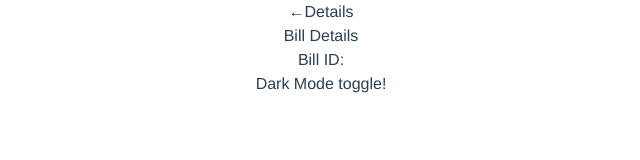
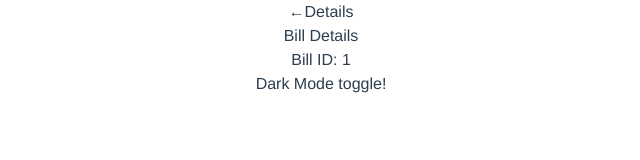
Before and after one commit to JeffreyHartman/hartman-bills-vue, a Vue app: page /bill/1 in a window 1280 px wide. Shown: the top 160 px of the page, without its empty margins (319-959 px from the left). Built offline with nearby package versions, Linux system fonts and the light colour scheme.

Commit message:
Change width of app. Add details link

```diff
--- a/src/App.vue
+++ b/src/App.vue
@@ -1,5 +1,5 @@
 <template>
-  <div class="dark:bg-black dark:text-white min-h-screen mx-auto">
+  <div class="dark:bg-black dark:text-white min-h-screen mx-auto max-w-6xl">
     <app-header></app-header>
     <side-bar v-if="$store.state.isSidebarOpen"></side-bar>
     <router-view/>
--- a/src/components/BillItem.vue
+++ b/src/components/BillItem.vue
@@ -1,4 +1,5 @@
 <template>
+  <router-link :to="{ name: 'bill-details', params: { id: bill.id } }">
     <div class="bill-item flex justify-between mb-4">
       <div class="text-left">
         <div class="mb-2 text-sm">{{ bill.name }}</div>
@@ -8,6 +9,7 @@
         <div>{{ formatAmount(bill.amount) }}</div>
       </div>
     </div>
+  </router-link>
 </template>
 
 <script>
--- a/src/components/BillsList.vue
+++ b/src/components/BillsList.vue
@@ -1,5 +1,5 @@
 <template>
-  <div class="container mx-auto max-w-md dark:bg-black dark:text-white">
+  <div class="container mx-auto dark:bg-black dark:text-white">
     <!-- Bills navigation -->
     <div class="navbar p-4 bg-gray-200 dark:bg-gray-800 mb-4 rounded-md text-sm">
         <button :class="{ 'active-filter': filter === 'upcoming' }" @click="setFilter('upcoming')" class="nav-button">UPCOMING</button>
@@ -23,7 +23,6 @@
           <bill-item
             :bill="bill"
             class="bg-white dark:bg-black px-8 pt-1"
-            @click="viewBillDetail(bill.id)"
           >
           </bill-item>
           <hr class="dark:border-gray-700"/>
@@ -35,7 +34,6 @@
 
 <script>
 import BillItem from '@/components/BillItem.vue'
-import { useRouter } from 'vue-router';
 import { mapState } from 'vuex';
 import { formatAmount } from '@/utils/formatting.js';
 
@@ -43,17 +41,6 @@ export default {
   name: 'BillsList',
   components: {
     'bill-item': BillItem
-  },
-  setup() {
-    const router = useRouter();
-
-    function viewBillDetail(id) {
-      router.push(`/bill/${id}`);
-    }
-
-    return {
-      viewBillDetail
-    }
   },
   computed: {
     ...mapState(['bills']),
--- a/src/components/nav/SideBar.vue
+++ b/src/components/nav/SideBar.vue
@@ -1,6 +1,6 @@
 <template>
   <div
-    class="sidebar fixed top-16 left-0 z-50 h-full w-64 bg-[#f0f8ff] dark:bg-[#1f2937] shadow-lg transform -translate-x-full transition-transform duration-1000 ease-in-out"
+    class="sidebar fixed top-16 left-0 z-50 h-full w-64 bg-[#f0f8ff] dark:bg-[#1f2937] shadow-lg transition transform duration-1000 ease-in-out"
     :class="{ 'translate-x-0': $store.state.isSidebarOpen }"
   >
     <div class="p-4">
--- a/src/router/index.js
+++ b/src/router/index.js
@@ -18,7 +18,7 @@ const routes = [
   },
   {
     path: '/bill/:id',
-    name: 'bill',
+    name: 'bill-details',
     component: BillDetailsView
   }
 ]
--- a/src/views/BillDetailsView.vue
+++ b/src/views/BillDetailsView.vue
@@ -1,13 +1,22 @@
 <template>
   <div>
     <h1>Bill Details</h1>
-    <p>Bill ID: </p>
+    <p>Bill ID: {{ bill.id }}</p>
     <!-- Add more details here -->
   </div>
 </template>
 
 <script>
+import { mapState } from 'vuex';
+
 export default {
+  computed: {
+    ...mapState(['bills']),
+    bill() {
+      const id = parseInt(this.$route.params.id);
+      return this.bills.find(bill => bill.id === id);
+    }
+  },
   created() {
     const id = this.$route.params.id;
     console.log(id);
```
Lines whose indentation alone changed are shown as unchanged.
